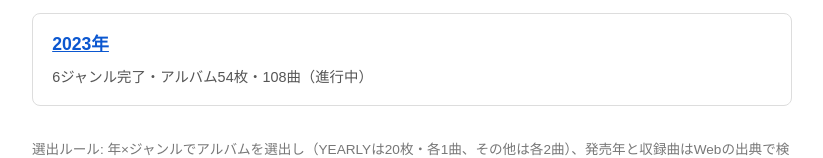
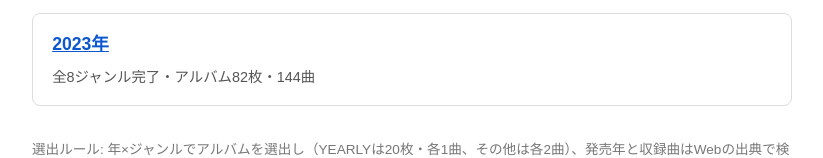
Before and after one commit to hrykhr/rock-playlists, a plain HTML site: page index.html in a window 1280 px wide. Shown: the part 244-402 px from the top of the page, without its empty margins (228-1051 px from the left). Drawn offline with Linux system fonts and the light colour scheme.

Commit message:
トップページとREADMEの2023年進捗表記を完了状態に修正

```diff
--- a/index.html
+++ b/index.html
@@ -24,7 +24,7 @@
   </section>
   <section class="year">
     <h2><a href="2023.html">2023年</a></h2>
-    <p class="counts">6ジャンル完了・アルバム54枚・108曲（進行中）</p>
+    <p class="counts">全8ジャンル完了・アルバム82枚・144曲</p>
   </section>
   <footer>選出ルール: 年×ジャンルでアルバムを選出し（YEARLYは20枚・各1曲、その他は各2曲）、発売年と収録曲はWebの出典で検証しています。</footer>
 </body>
```
